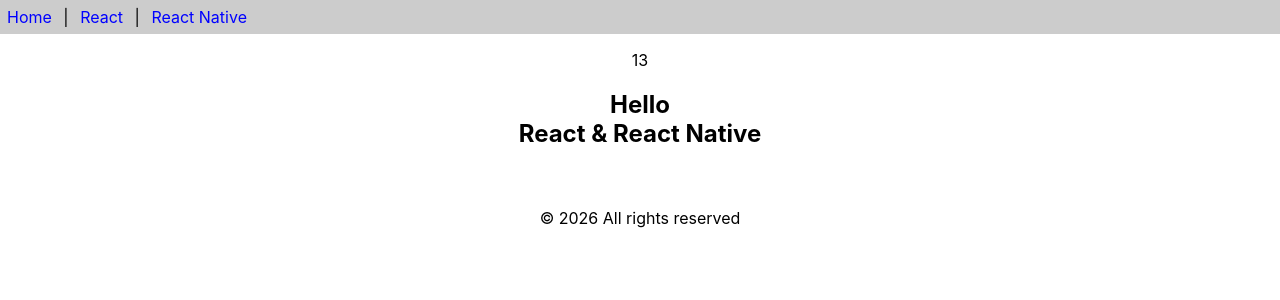
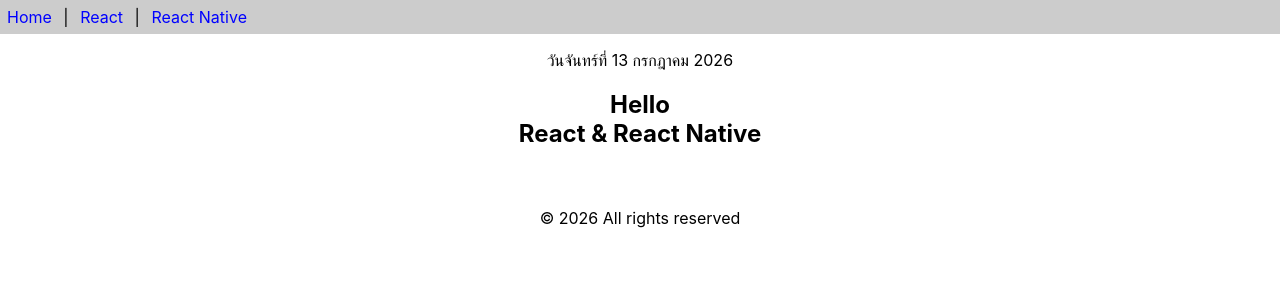
Before and after one commit to SJMCY/app1, a React (Create React App) app: page / in a window 1280 px wide. Shown: the top 300 px of the page. Built offline with nearby package versions, Linux system fonts and the light colour scheme.

Commit message:
Update class-componnent.js

```diff
--- a/src/class-componnent.js
+++ b/src/class-componnent.js
@@ -1,17 +1,17 @@
 import React from "react";
 
 export default class Calendar extends React.Component {
-    getData() {
+    getDate() {
         const dayNames = ['อาทิตย์', 'จันทร์', 'อังคาร', 'พุธ', 'พฤหัสบดี', 'ศุกร์', 'เสาร์'];
         const monthNames = ['มกราคม', 'กุมภาพันธ์', 'มีนาคม', 'เมษายน', 'พฤษภาคม', 'มิถุนายน', 'กรกฎาคม', 'สิงหาคม', 'กันยายน', 'ตุลาคม', 'พฤศจิกายน', 'ธันวาคม'];
         const date = new Date();
+        const weekDay = dayNames[date.getDay()]
         const day = date.getDate();
-        const month = date.getMonth();
+        const month = monthNames[date.getMonth()]
         const year = date.getFullYear();
-
-        return { day, month, year, dayNames, monthNames };
+        return `วัน${weekDay}ที่ ${day} ${month} ${year}`
     }
     render() {
-    return <div>{this.getData().day}</div>;
+    return <div>{this.getDate()}</div>;
     }
 }
```
